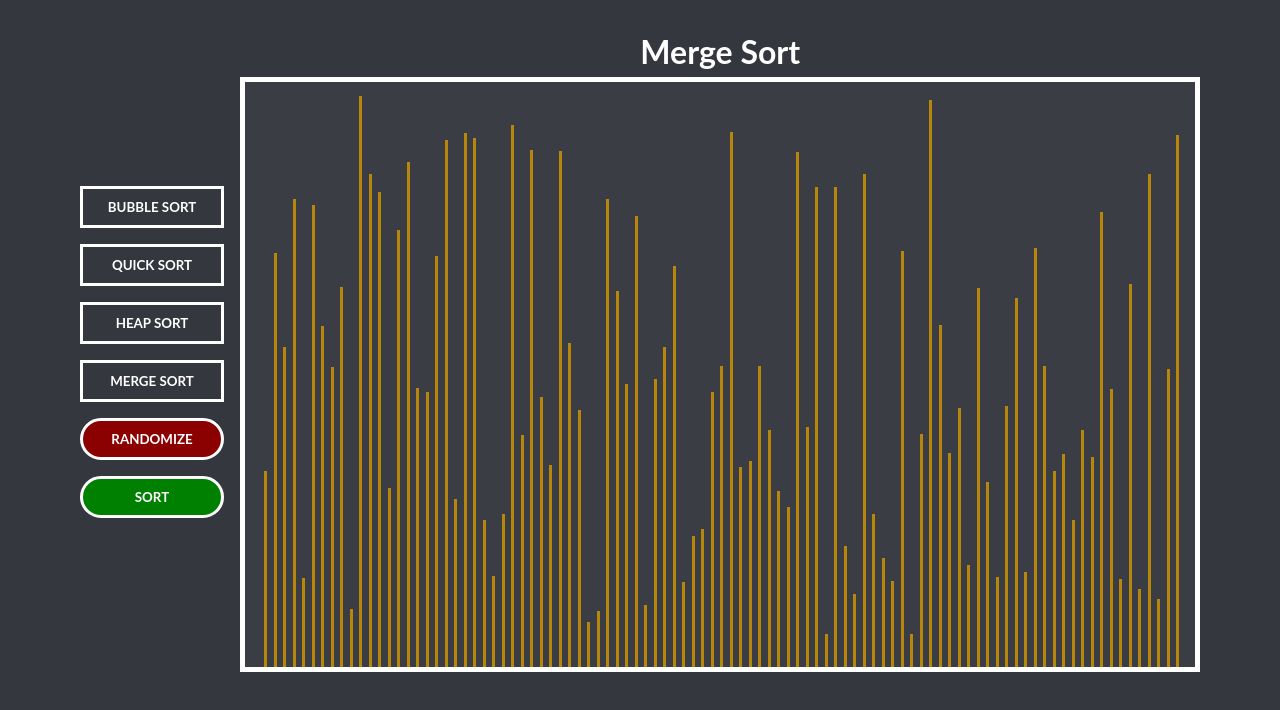
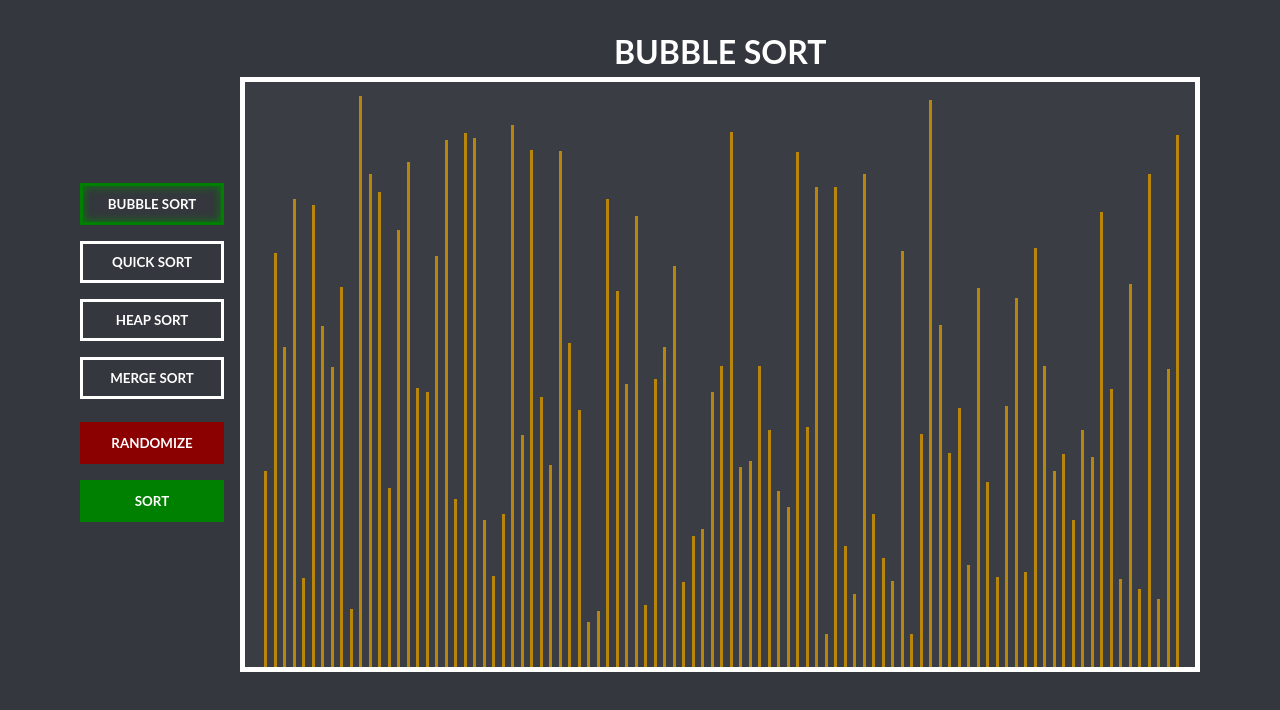
Before and after one commit to danemaison/sorting_visualizer, a React app: page / in a window 1280 px wide. Shown: the top 710 px of the page. Built offline with nearby package versions, Linux system fonts and the light colour scheme; the HTML template or start-up script is replaced by a standard one.

Commit message:
changed styling

```diff
--- a/src/components/algorithms.jsx
+++ b/src/components/algorithms.jsx
@@ -1,24 +1,34 @@
-import React from 'react';
+import React, { useState, useCallback } from 'react';
 import styled from 'styled-components';
 
 const Button = styled.button`
   margin: 8px 0;
-  border: 3px solid white;
+  border: 3px solid ${({ active }) => (active ? 'green' : 'white')};
+  box-shadow: ${({ active }) => (active ? 'inset 0 0 10px green' : 'none')};
   background: transparent;
   border-radius: 0;
   text-transform: uppercase;
   font-weight: bold;
   padding: 10px 25px;
   cursor:pointer;
+  :active{
+    text-outline:none;
+  }
+
 `;
 
 const algorithms = ['Bubble Sort', 'Quick Sort', 'Heap Sort', 'Merge Sort'];
 
 const AlgorithmList = ({ setAlgorithm }) => {
+  const [active, setActive] = useState(0);
+  const setAlg = useCallback((algorithm, index) => {
+    setActive(index);
+    setAlgorithm(algorithm);
+  });
   return (
     <>
       {algorithms.map((alg, index) => (
-        <Button key={index} onClick={() => setAlgorithm(alg)}>
+        <Button active={index === active} key={index} onClick={() => setAlg(alg, index)}>
           {alg}
         </Button>
       ))}
--- a/src/components/client.jsx
+++ b/src/components/client.jsx
@@ -40,27 +40,30 @@ const VisualizerColumn = styled(Col)`
 const Button = styled.button`
   font-weight:bold;
   margin: 8px 0;
-  border: 3px solid white;
+  border: 3px solid green;
   background: green;
-  border-radius: 50px;
+  /* border-radius: 50px; */
   text-transform: uppercase;
   padding: 10px 25px;
   cursor:pointer;
 `;
 
 const RandomizeButton = styled(Button)`
+  margin-top: 15px;
   background-color: darkred;
+  border-color: darkred;
 `;
 
 const Algorithm = styled.div`
   text-align: center;
+  text-transform:uppercase;
   font-size: 2rem;
   font-weight: bold;
   padding-bottom: 6px;
 `;
 
 const Client = () => {
-  const [algorithm, setAlgorithm] = useState('Merge Sort');
+  const [algorithm, setAlgorithm] = useState('Bubble Sort');
   const [itemsToSort, setItemsToSort] = useState([]);
 
   const sort = () => {
--- a/src/components/visualizer.jsx
+++ b/src/components/visualizer.jsx
@@ -18,7 +18,6 @@ const Bar = styled.div`
 `;
 
 const Visualizer = ({ items }) => {
-  console.log(items);
   return (
     <Container>
       {items.map((item, index) => (
```
